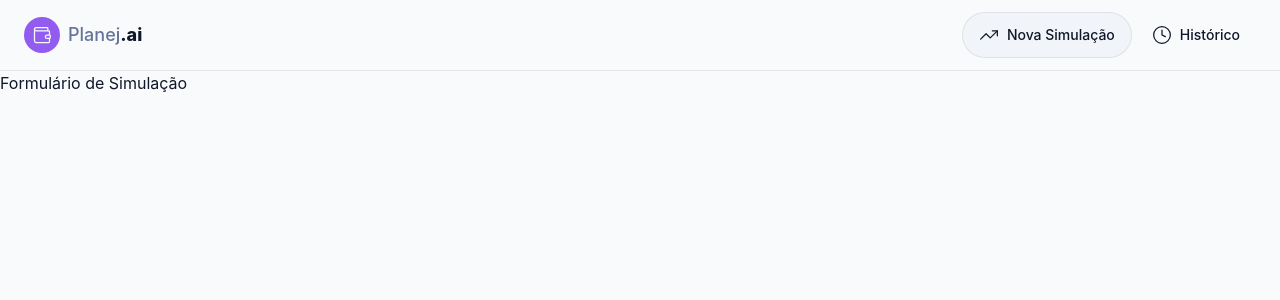
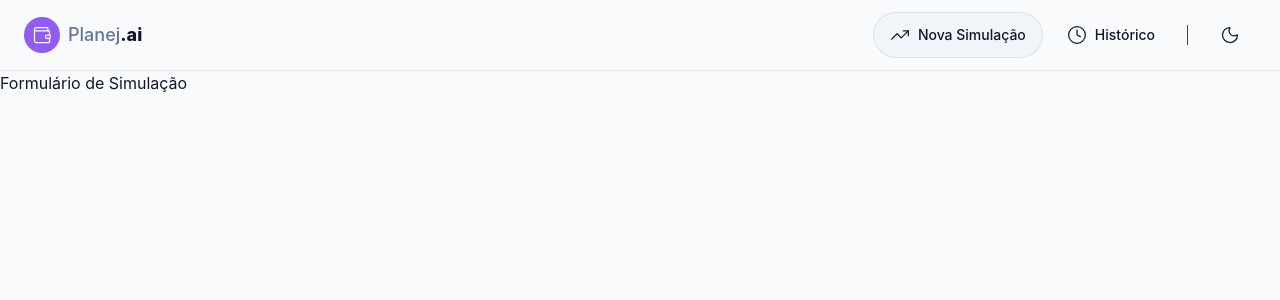
Before and after one commit to Otaviocuriel/dio-ai-react-frontend, a React (Vite) app in the folder planejaIA/: page / in a window 1280 px wide. Shown: the top 300 px of the page. Built offline with nearby package versions, Linux system fonts and the light colour scheme.

Commit message:
feat: Theme Context, Dark Mode e Preferência do Usuário

```diff
--- a/planejaIA/index.html
+++ b/planejaIA/index.html
@@ -1,5 +1,5 @@
 <!doctype html>
-<html lang="pt-BR">
+<html lang="pt-BR" >
   <head>
     <meta charset="UTF-8" />
     <link rel="icon" type="image/svg+xml" href="/favicon.svg" />
--- /dev/null
+++ b/planejaIA/src/components/shared/Divider.tsx
@@ -0,0 +1,34 @@
+interface DividerProps {
+  orientation?: 'horizontal' | 'vertical'
+  spacing?: number
+  className?: string
+}
+
+export function Divider({
+  orientation = 'horizontal',
+  spacing = 16,
+  className,
+}: DividerProps) {
+  const style =
+    orientation === 'horizontal'
+      ? { marginTop: spacing, marginBottom: spacing }
+      : { marginLeft: spacing, marginRight: spacing }
+
+  const classNamesByOrientation = {
+    horizontal: 'w-full h-px',
+    // Mudamos de self-stretch para h-5 (ou h-full se o container tiver altura fixa)
+    vertical: 'h-5 w-px',
+  }
+
+  return (
+    <div
+      role="separator"
+      aria-orientation={orientation}
+      style={style}
+      // Adicionado bg-zinc-700 como fallback caso 'bg-border' não esteja mapeado no seu tailwind.config
+      className={['bg-border bg-zinc-700', classNamesByOrientation[orientation], className]
+        .filter(Boolean)
+        .join(' ')}
+    />
+  )
+}
--- a/planejaIA/src/components/shared/Header.tsx
+++ b/planejaIA/src/components/shared/Header.tsx
@@ -1,9 +1,12 @@
-import { Clock, TrendingUp, Wallet } from 'lucide-react'
+import { Clock, Moon, Sun, TrendingUp, Wallet } from 'lucide-react'
 import { useNavigate } from 'react-router-dom'
 import { Button } from './Button'
+import { Divider } from './Divider' // 💡 IMPORTANTE: Ajuste o caminho da pasta onde está o seu Divider!
+import { UseTheme } from '@/hooks/UseTheme'
 
 export function Header() {
   const navigate = useNavigate()
+  const { theme, toggleTheme } = UseTheme()
 
   return (
     <header className="border-b border-(--border) px-6 py-3">
@@ -20,13 +23,23 @@ export function Header() {
         </div>
 
         {/* Actions Buttons */}
-        <div className="flex items-center gap-1">
+        <div className="flex items-center gap-2"> {/* 💡 Dica: Mudei o gap de 1 para 2 para dar mais espaço */}
           <Button variant="secondary" icon={TrendingUp} onClick={() => void navigate('/')}>
             <span className="hidden sm:inline">Nova Simulação</span>
           </Button>
+
           <Button variant="ghost" icon={Clock} onClick={() => void navigate('/historico')}>
             <span className="hidden sm:inline">Histórico</span>
           </Button>
+
+          <Divider orientation="vertical" spacing={8} className="h-5" />
+
+          <Button
+            aria-label={`Mudar para tema ${theme === 'light' ? 'escuro' : 'claro'}`}
+            variant="ghost"
+            icon={theme === 'light' ? Moon : Sun}
+            onClick={toggleTheme}
+          />
         </div>
       </nav>
     </header>
--- /dev/null
+++ b/planejaIA/src/context/theme/ThemeContext.tsx
@@ -0,0 +1,12 @@
+import { createContext } from "react"
+
+export type Theme = 'light' | 'dark'
+
+interface ThemeContextValue {
+    theme: Theme
+    toggleTheme: () => void
+}
+
+export const ThemeContext = createContext <ThemeContextValue | undefined> (
+    undefined,
+)
--- /dev/null
+++ b/planejaIA/src/context/theme/ThemeProvider.tsx
@@ -0,0 +1,34 @@
+import { useEffect, useState, type PropsWithChildren } from "react";
+import { ThemeContext, type Theme } from "./ThemeContext";
+
+export function ThemeProvider ({ children }: PropsWithChildren){
+    const [theme, setTheme] = useState<Theme> (() =>{
+        const localStorageTheme = localStorage.getItem('theme') as Theme | null
+
+        if (localStorageTheme) {
+            return localStorageTheme
+        }
+
+        const systemPrefereDark = window.matchMedia(
+            '(prefers-color-scheme: dark)',
+        ).matches
+
+        return systemPrefereDark ? 'dark' : 'light'
+    })
+
+    useEffect (() => {
+        document.documentElement.setAttribute('data-theme', theme )
+            localStorage.setItem('theme', theme)
+    }, [theme])
+
+    const toggleTheme = () => {
+        setTheme((currentTheme) => (currentTheme === 'light' ? 'dark' : 'light'))
+    }
+
+    return (
+        <ThemeContext.Provider value={{theme, toggleTheme}}>
+            {children}
+        </ThemeContext.Provider>
+    )
+
+}
--- /dev/null
+++ b/planejaIA/src/hooks/UseTheme.tsx
@@ -0,0 +1,13 @@
+import { ThemeContext } from "@/context/theme/ThemeContext";
+import { useContext } from "react";
+
+export function UseTheme () {
+    const context = useContext (ThemeContext)
+
+    if (context === undefined){
+        throw new Error('useTheme deve ser usado dentro de um ThemeProvider')
+    }
+
+    return context
+
+}
--- a/planejaIA/src/main.tsx
+++ b/planejaIA/src/main.tsx
@@ -3,9 +3,13 @@ import './index.css'
 import { StrictMode } from 'react'
 import { createRoot } from 'react-dom/client'
 import App from './App.tsx'
+import { ThemeProvider } from './context/theme/ThemeProvider.tsx'
+import { UseTheme } from './hooks/UseTheme.tsx'
 
 createRoot(document.getElementById('root')!).render(
   <StrictMode>
-    <App />
+    <ThemeProvider>
+      <App />
+    </ThemeProvider>
   </StrictMode>,
 )
```
